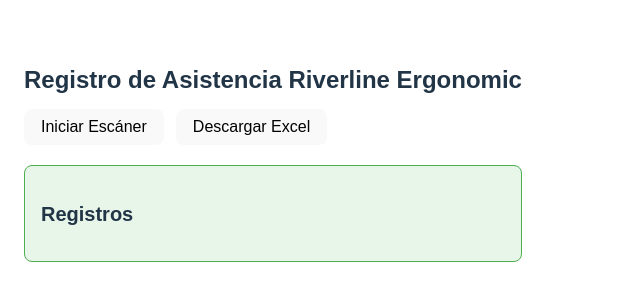
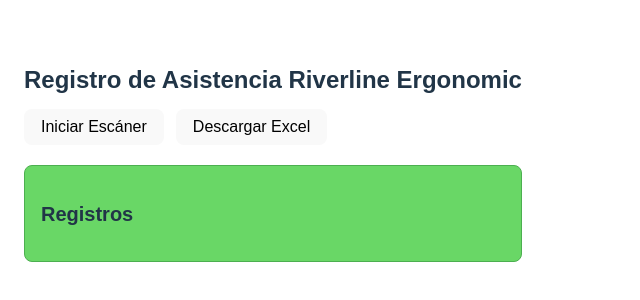
Before and after one commit to ComuInterna/qr-asistencia, a React (Vite) app: page / in a window 1280 px wide. Shown: the part 244-544 px from the top of the page, without its empty margins (0-640 px from the left). Built offline with nearby package versions, Linux system fonts and the light colour scheme.

Commit message:
Update App.jsx

```diff
--- a/src/App.jsx
+++ b/src/App.jsx
@@ -78,7 +78,7 @@
 
       <div id="qr-reader" style={{ marginTop: 20, marginBottom: 20 }} />
 
-      <div style={{ border: "1px solid #4CAF50", borderRadius: 8, backgroundColor: "#E8F5E9", padding: 16 }}>
+      <div style={{ border: "1px solid #4CAF50", borderRadius: 8, backgroundColor: "#69d766", padding: 16 }}>
         <h2 style={{ fontSize: 20, fontWeight: "600", marginBottom: 12 }}>Registros</h2>
         <ul style={{ listStyle: "none", paddingLeft: 0 }}>
           {scannedData.map((data, index) => (
```
